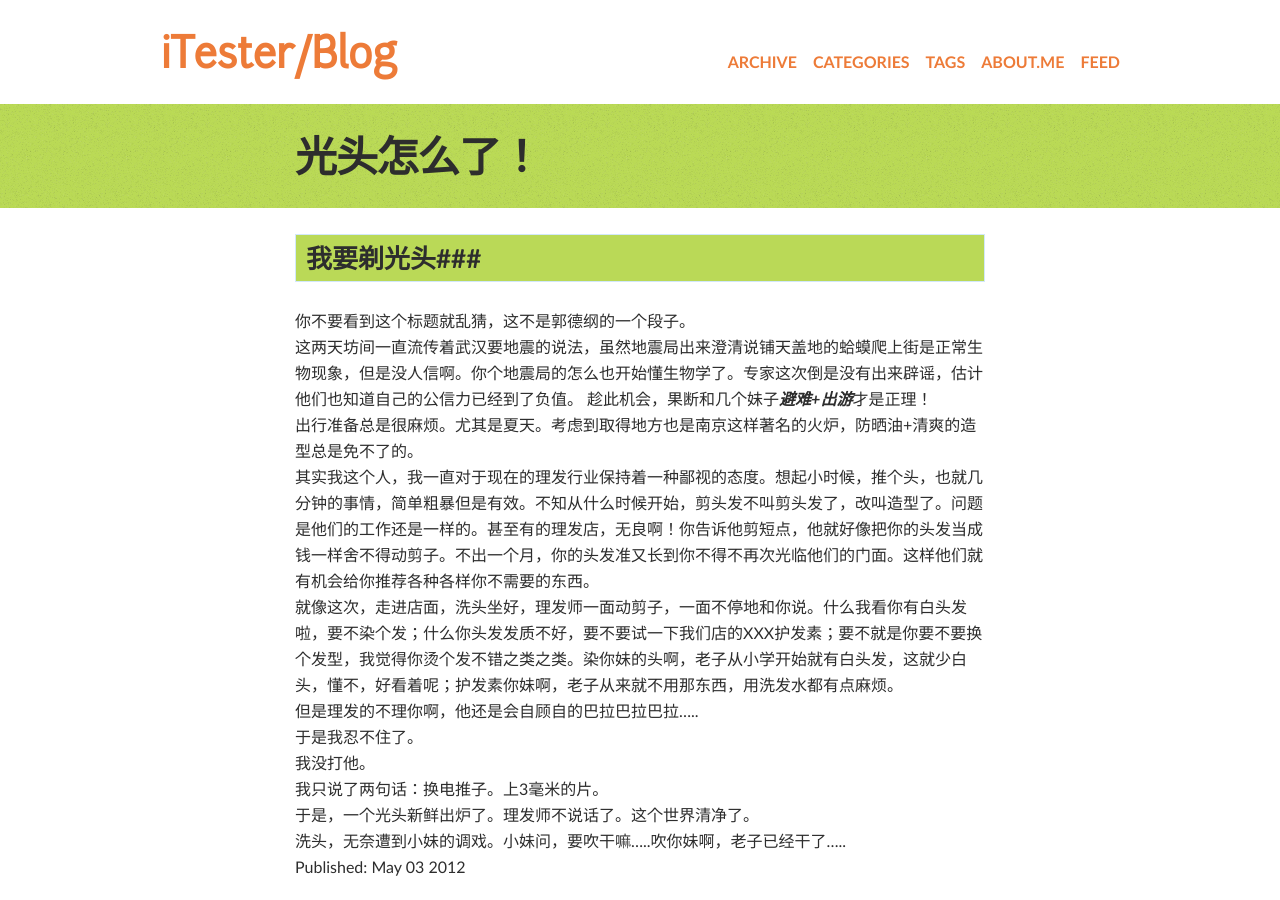
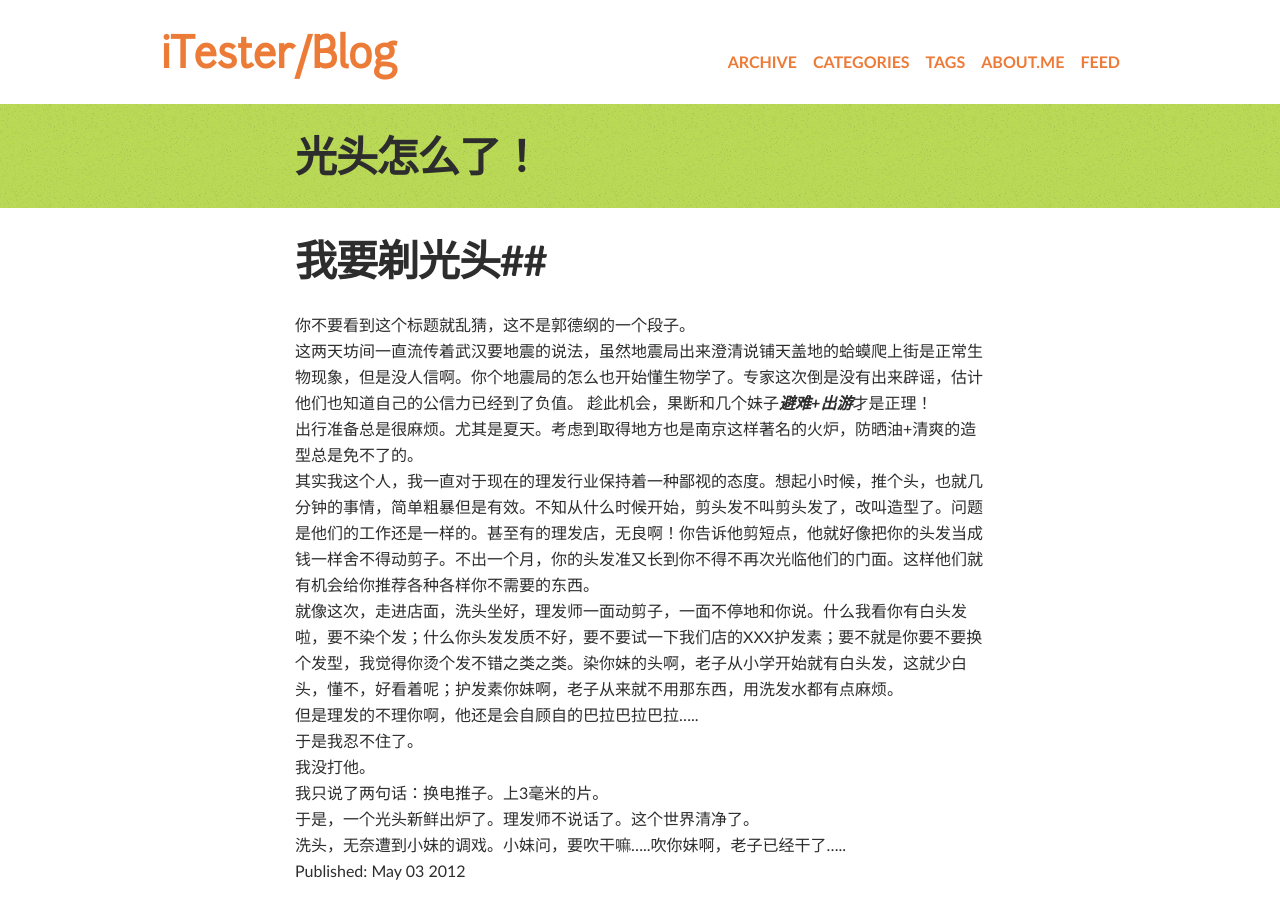
Before and after one commit to sunfanwu/itester.github.com, a Jekyll site: the page built from _posts/2012-05-03-blad-and-what.markdown, in a window 1280 px wide and 900 px high. Built offline with Jekyll 4.4.1, drawn with Linux system fonts in a browser that asks for light colours; Markdown is read by kramdown in place of the engine named in the settings; comment, search, counter and statistics services are not loaded.

```diff
--- a/_posts/2012-05-03-blad-and-what.markdown
+++ b/_posts/2012-05-03-blad-and-what.markdown
@@ -7,7 +7,7 @@ tags: [生活, 碎碎念]
 published: true
 ---
 
-###我要剃光头###
+##我要剃光头##
 
 你不要看到这个标题就乱猜，这不是郭德纲的一个段子。
 
```
